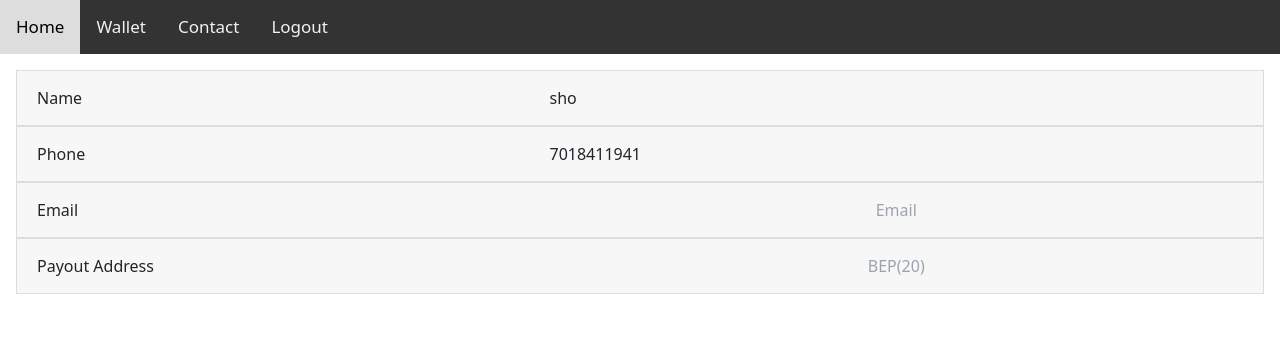
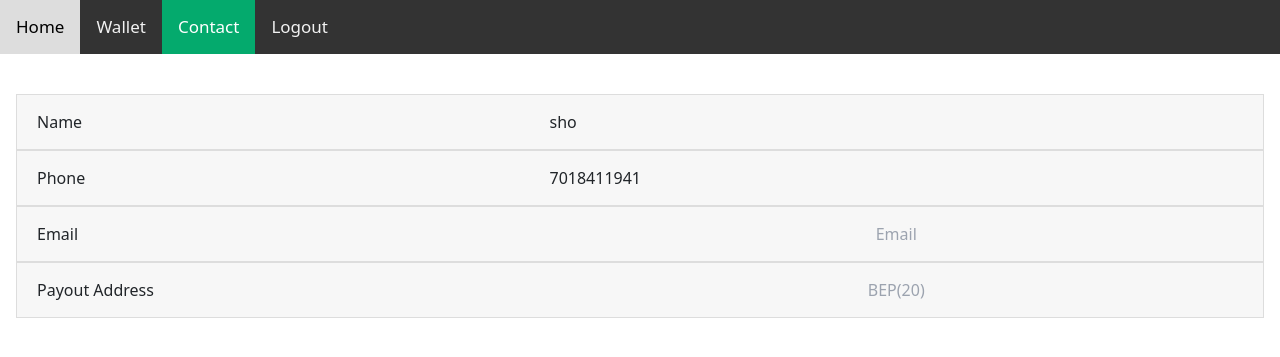
Before and after one commit to imshekhu/monstermine, a Django app: page /contact/ in a window 1280 px wide. Shown: the top 357 px of the page. Run offline with Django 3.2, Linux system fonts and the light colour scheme; a user stored in the database is signed in; some libraries are stand-ins or nearby versions.

Commit message:
navbar fix and template row fix

```diff
--- a/static/css/stylegrid.css
+++ b/static/css/stylegrid.css
@@ -77,7 +77,7 @@ html {
 
 
 #navbar {
-  overflow: hidden;
+  /* overflow: hidden; */
   background-color: #333;
 }
 
@@ -103,9 +103,10 @@ html {
 
 .content {
   padding: 16px;
+  padding-top: 40px;
 }
 
-.sticky {
+/* .sticky {
   position: fixed;
   top: 0;
   width: 100%;
@@ -113,7 +114,7 @@ html {
 
 .sticky + .content {
   padding-top: 60px;
-}
+} */
 
 ::placeholder {
   text-align: center;
--- a/templates/contact.html
+++ b/templates/contact.html
@@ -56,4 +56,33 @@
 
     </div>
 
+    <script>
+        function setValueAttr(el) { el.setAttribute('value', el.value) }
+
+        function setMaxPayout() {
+
+            var payField = document.getElementById("payoutAmount");
+            console.log(payField.value);
+            payField.value = payField.max;
+            console.log(payField.max)
+
+        }
+
+        var navbar = document. getElementById("navbar");
+        var aTags = null;
+        for (var i = 0; i < navbar. childNodes. length; i++) {
+        if (navbar. childNodes[i]. id == "contact") {
+        wallet = navbar. childNodes[i];
+        console.log('found contact');
+        wallet. className="active";
+
+        }
+        else{
+            navbar. childNodes[i]. className=""
+        }
+        }
+
+    </script>
+
+
 {% endblock %}
```
Also changed, not shown: templates/wallet.html (+9 -17 lines).
